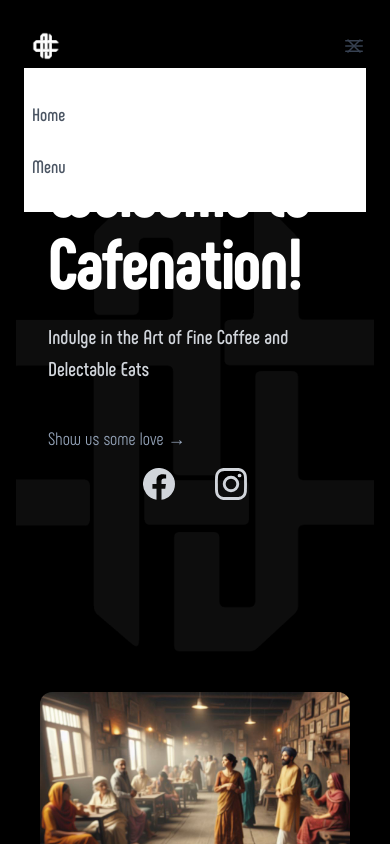
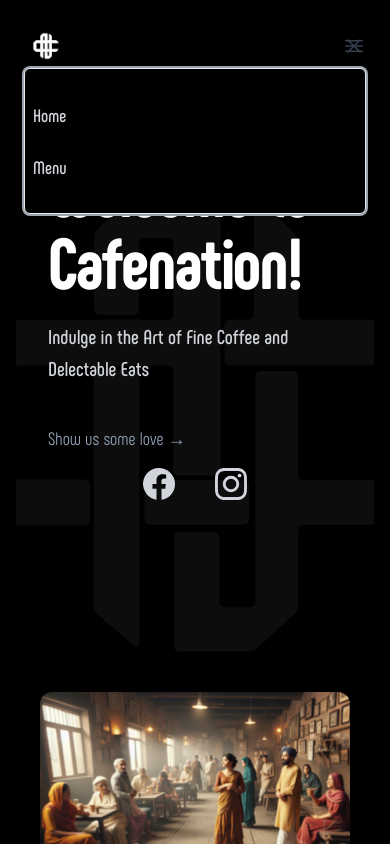
Before and after one commit to afnan-shakeel/cafe-nation-tw, an Angular app: page /home in a window 390 px wide. Both pictures are taken after a click on the button "Open main menu". Shown: the top 844 px of the page. Built offline with nearby package versions, Linux system fonts and the light colour scheme.

Commit message:
mobile nav bg update

```diff
--- a/src/app/layout/main-layout/main-layout.component.html
+++ b/src/app/layout/main-layout/main-layout.component.html
@@ -42,10 +42,10 @@
                   </button>
                 </div>
                 <div class="mt-6 flow-root">
-                  <div class="-my-6 divide-y divide-gray-500/10 bg-white">
+                  <div class="-my-6 divide-y divide-gray-500/10 bg-black border ring-2 ring-gray-400 rounded-md">
                     <div class="space-y-2 py-6 px-2">
-                      <a href="/" class="-mx-3 block rounded-lg px-3 py-2 leading-7 text-gray-600 hover:bg-gray-500 text-lg font-PhenomenaBold">Home</a>
-                      <a href="/products" class="-mx-3 block rounded-lg px-3 py-2 leading-7 text-gray-600 hover:bg-gray-50 text-lg font-PhenomenaBold">Menu</a>
+                      <a href="/" class="-mx-3 block rounded-lg px-3 py-2 leading-7 text-gray-300 hover:bg-gray-500 text-lg font-PhenomenaBold">Home</a>
+                      <a href="/products" class="-mx-3 block rounded-lg px-3 py-2 leading-7 text-gray-300 hover:bg-gray-500 text-lg font-PhenomenaBold">Menu</a>
                       <!-- <a href="/about" class="-mx-3 block rounded-lg px-3 py-2 leading-7 text-gray-600 hover:bg-gray-50 text-lg font-PhenomenaBold">About</a> -->
                       <!-- <a href="/menu-config" class="-mx-3 block rounded-lg px-3 py-2 leading-7 text-gray-600 hover:bg-gray-50 text-lg font-PhenomenaBold">Menu Config</a> -->
                     </div>
--- a/src/app/pages/home/home.component.html
+++ b/src/app/pages/home/home.component.html
@@ -27,9 +27,9 @@
             <div class="mx-auto max-w-7xl px-6 lg:px-8">
                 <div class="mx-auto max-w-2xl flex justify-center lg:mx-0">
                     <div>
-                        <h2 class="text-7xl tracking-tight text-white sm:text-6xl font-PhenomenaExtraBold">Welcome
+                        <h2 class="font-PhenomenaExtraBold text-7xl tracking-tight text-white sm:text-6xl ">Welcome
                             to Cafenation!</h2>
-                        <p class="mt-6 text-xl leading-8 text-gray-300 font-PhenomenaBold">Indulge in the Art of Fine Coffee
+                        <p class="font-PhenomenaBold mt-6 text-xl leading-8 text-gray-300 ">Indulge in the Art of Fine Coffee
                             and Delectable
                             Eats</p>
                             <div class=" mt-10 grid grid-cols-1 gap-x-8 gap-y-2 text-lg leading-7 text-slate-400 sm:grid-cols-2 md:flex lg:gap-x-10
@@ -88,40 +88,6 @@
                 </dl>
             </div>
         </div>
-        @if (false) {
-
-        <div class="">
-            <div class="mx-auto max-w-2xl  py-32 sm:py-48 lg:py-56 grid grid-flow-col col-span-2">
-                <!-- <div class="hidden sm:mb-8 sm:flex sm:justify-center">
-                        <div
-                            class="relative rounded-full px-3 py-1 text-sm leading-6 text-gray-600 ring-1 ring-gray-900/10 hover:ring-gray-900/20">
-                            Announcing our next round of funding. <a href="#" class="font-semibold text-indigo-600"><span
-                                    class="absolute inset-0" aria-hidden="true"></span>Read more <span
-                                    aria-hidden="true">&rarr;</span></a>
-                        </div>
-                    </div> -->
-                <div class="text-center">
-                    <h1 class="text-4xl font-bold tracking-tight text-gray-900 sm:text-6xl">Welcome to Cafenation!</h1>
-                    <p class="mt-6 text-lg leading-8 text-gray-600">Indulge in the Art of Fine Coffee and Delectable
-                        Eats
-                    </p>
-                    <div class="mt-10 flex items-center justify-center gap-x-6">
-                        <!-- <a href="#" class="rounded-md bg-indigo-600 px-3.5 py-2.5 text-sm font-semibold text-white shadow-sm hover:bg-indigo-500 focus-visible:outline focus-visible:outline-2 focus-visible:outline-offset-2 focus-visible:outline-indigo-600">Get started</a> -->
-                        <a (click)="scrollToSpecials()" class="text-sm font-semibold leading-6 text-gray-900">Our
-                            Specials
-                            <span aria-hidden="true">→</span></a>
-                    </div>
-                </div>
-                <!-- <div
-                        class="-ml-12 -mt-12 p-12 lg:sticky lg:top-4 lg:col-start-2 lg:row-span-2 lg:row-start-1 lg:overflow-hidden">
-                        <img class="w-[48rem] max-w-none rounded-xl bg-gray-900 shadow-xl ring-1 ring-gray-400/10 sm:w-[57rem]"
-                            src="https://tailwindui.com/img/component-images/dark-project-app-screenshot.png" alt="">
-                    </div> -->
-
-            </div>
-        </div>
-
-        }
 
         <div id="contact" class="w-full border-t   bottom-0 py-12 ">
 
```
